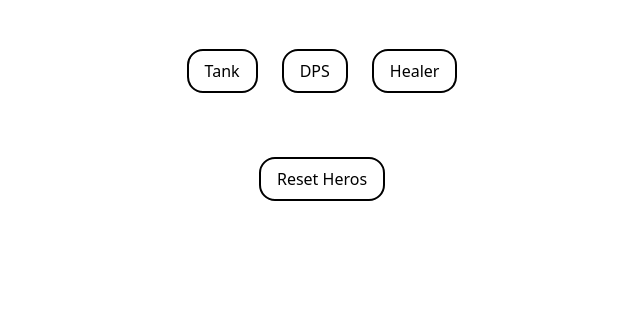
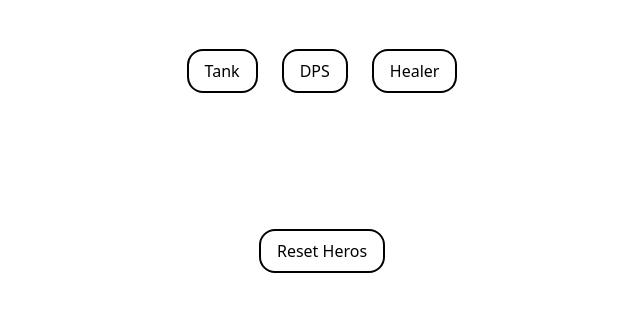
Before and after one commit to daronirl/overwatchroll, a website: page index.html in a window 1280 px wide. Shown: the part 171-482 px from the top of the page, without its empty margins (318-958 px from the left). Drawn offline with Linux system fonts and the light colour scheme.

Commit message:
fixed some layout issues

```diff
--- a/index.html
+++ b/index.html
@@ -11,7 +11,7 @@
 
  <div class="wrapper">
     <h1 class="flex justify-center text-5xl p-6">OVERWATCH</h1>
-    <h6 class="flex justify-center  p-6">Choose Your Role</h6>
+    <h6 class="flex justify-center p-6 hehe">Choose Your Role</h6>
 
    <div class="flex justify-center m-4 p-6">
         <button class="tank border-black border-2 rounded-2xl py-2 px-4 m-3">Tank</button>
@@ -19,15 +19,15 @@
         <button class="healer border-black border-2 rounded-2xl py-2 px-4 m-3">Healer</button>
    </div>
 
-   <div id="hero-to-display" class="flex justify-center text-5xl">
+   <div id="hero-to-display" class="flex justify-center text-5xl p-6">
         <h1></h1>
   </div>
 
-   <div class="flex justify-center">
+   <div class="flex justify-center p-6">
       <button class="reset border-black border-2 py-2 px-4 m-3  rounded-2xl">Reset Heros</button>
   </div>
+
 </div>
-
 
     <script src="app.js"></script>
     <script src="script.js"></script>
```
Also changed, not shown: input.css (line endings or trailing spaces).
